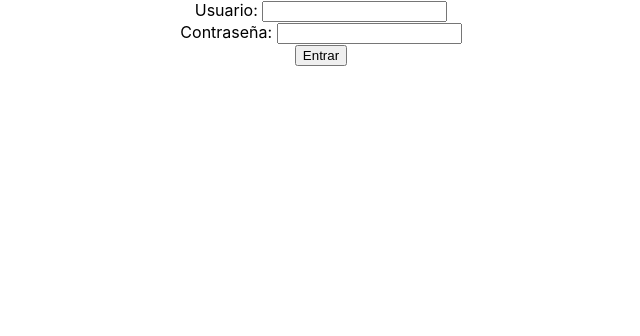
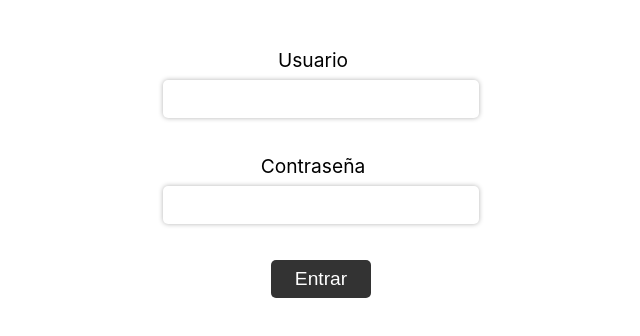
Before and after one commit to lgramajo99/rickymorty, a React (Create React App) app in the folder front/: page / in a window 1280 px wide. Shown: the top 336 px of the page, without its empty margins (319-959 px from the left). Built offline with nearby package versions, Linux system fonts and the light colour scheme.

Commit message:
form listo

```diff
--- a/front/src/components/Form/Form.jsx
+++ b/front/src/components/Form/Form.jsx
@@ -1,5 +1,7 @@
 import { useState } from "react";
 import validation from "./validation";
+import style from './Form.module.css';
+
 
 const Form = ({ login }) => {
 
@@ -30,18 +32,18 @@ const Form = ({ login }) => {
     }
 
     return (
-        <form onSubmit={handleSubmit}>
-            <label htmlFor="username" >Usuario: </label>
-            <input type="text" name="username" value={userData.username} onChange={handleInputChange} />
-            {errors.username && <p>{errors.username}</p>}
+        <form className={style.formContenedor} onSubmit={handleSubmit}>
+            <label className={style.formLabel} htmlFor="username" >Usuario</label>
+            <input className={style.formInput} type="text" name="username" value={userData.username} onChange={handleInputChange} />
+            {errors.username && <p className={style.formError}>{errors.username}</p>}
 
             <br />
-            <label htmlFor="password" >Contraseña: </label>
-            <input type="password" name="password" value={userData.password} onChange={handleInputChange} />
-            {errors.password && <p>{errors.password}</p>}
+            <label className={style.formLabel} htmlFor="password" >Contraseña</label>
+            <input className={style.formInput} type="password" name="password" value={userData.password} onChange={handleInputChange} />
+            {errors.password && <p className={style.formError}>{errors.password}</p>}
 
             <br />
-            <button type="submit">Entrar</button>
+            <button className={style.formBtn} type="submit">Entrar</button>
         </form>
     )
 }
--- /dev/null
+++ b/front/src/components/Form/Form.module.css
@@ -0,0 +1,44 @@
+.formContenedor {
+    display: flex;
+    flex-direction: column;
+    align-items: center;
+    margin-top: 3rem;
+}
+
+.formLabel {
+    font-size: 1.2rem;
+    margin-right: 1rem;
+    margin-bottom: 0.5rem;
+}
+
+.formInput {
+    font-size: 1.2rem;
+    padding: 0.5rem;
+    margin-bottom: 1rem;
+    border: none;
+    border-radius: 5px;
+    box-shadow: 0 0 5px rgba(0, 0, 0, 0.3);
+    width: 300px;
+}
+
+.formError {
+    color: red;
+    font-size: 0.8rem;
+    margin-top: 0.5rem;
+    margin-bottom: 1rem;
+}
+
+.formBtn {
+    background-color: #333;
+    color: white;
+    font-size: 1.2rem;
+    padding: 0.5rem 1.5rem;
+    border: none;
+    border-radius: 5px;
+    cursor: pointer;
+    transition: all 0.2s ease-in-out;
+}
+
+.formBtn:hover {
+    transform: scale(1.2);
+}
```
